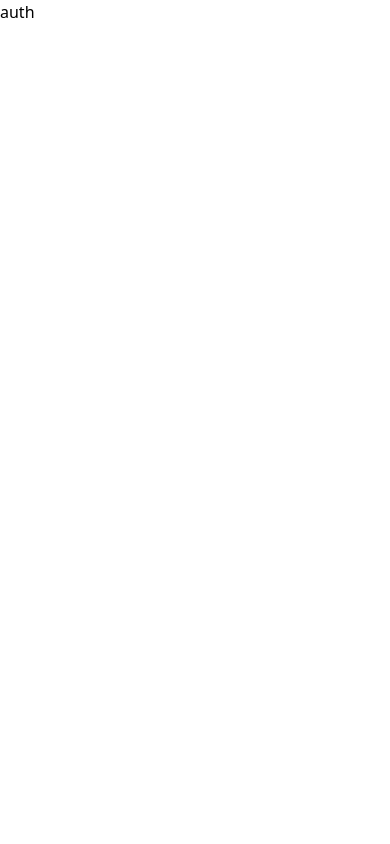
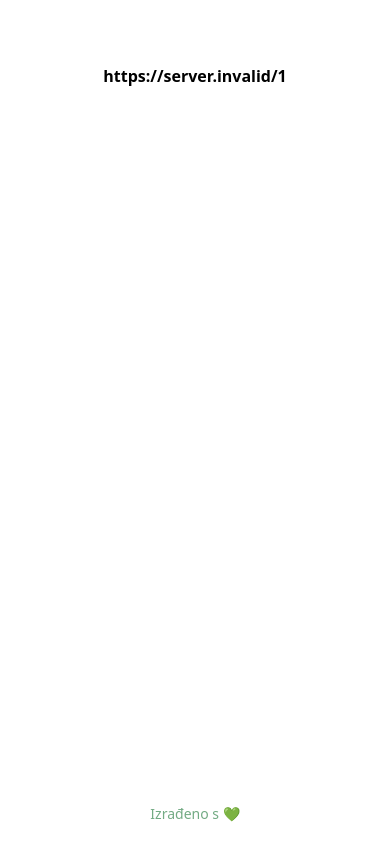
Before and after one commit to h00s/tinylink, a SvelteKit app in the folder frontend/: page /1/authorize in a window 390 px wide. Built offline with nearby package versions, Linux system fonts and the light colour scheme; no server answers.

Commit message:
Link authorize page

```diff
--- a/frontend/src/routes/[link]/authorize/+page.js
+++ b/frontend/src/routes/[link]/authorize/+page.js
@@ -0,0 +1,9 @@
+import { urlByShortId } from '$lib/helpers/link';
+
+export async function load({ fetch, params }) {
+  const url = urlByShortId(params.link);
+
+  return {
+    url: url,
+  }
+}
--- a/frontend/src/routes/[link]/authorize/+page.svelte
+++ b/frontend/src/routes/[link]/authorize/+page.svelte
@@ -1 +1,15 @@
-auth
+<script>
+  import Footer from '$lib/components/Footer.svelte';
+
+  export let data;
+</script>
+
+<div class="flex justify-center">
+  <div class="w-4/5 lg:w-1/2">
+    <h1 class="pt-16 pb-2 font-extrabold text-center">
+      {data.url}
+    </h1>
+  </div>
+</div>
+
+<Footer />
```
